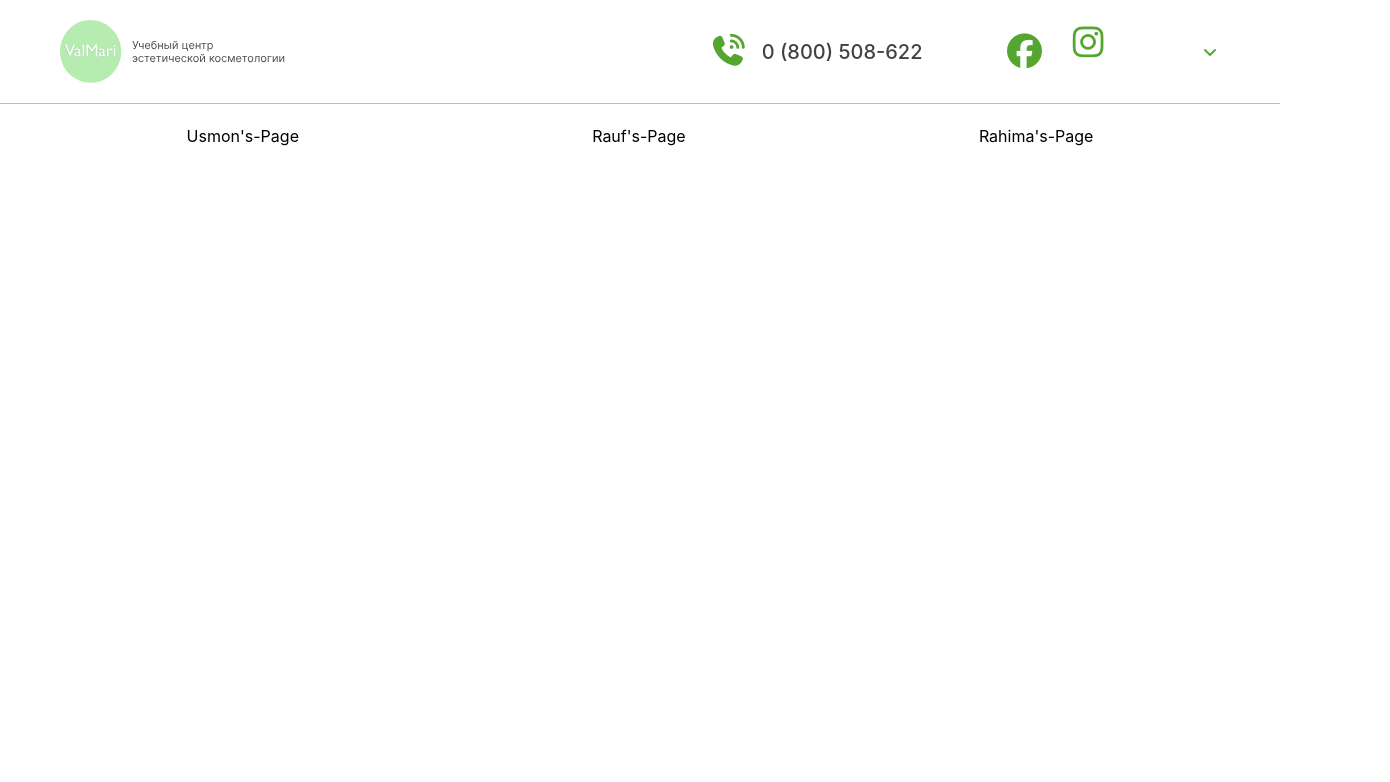
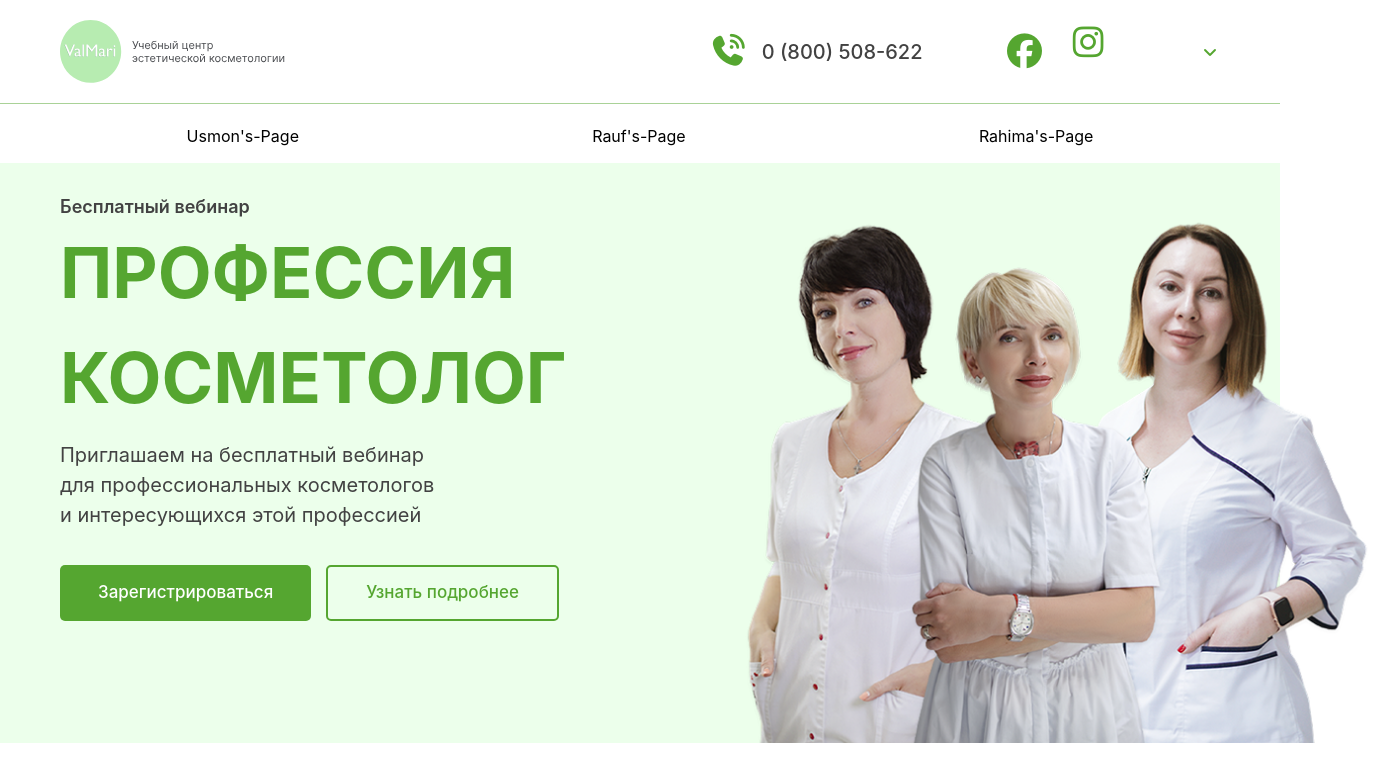
Before and after one commit to usmonnh-hub/ValMari, a website: page index.html in a window 1280 px wide. Shown: the whole page, 1390 px wide, since content can reach past the window. Drawn offline with nearby package versions, Linux system fonts and the light colour scheme; files that its build step writes are made by us from their sources.

Commit message:
section1

```diff
--- a/index.html
+++ b/index.html
@@ -36,5 +36,21 @@
       <a href="src/rahima.html" class="hover:scale-125 transition-all duration-700 hover:rotate-10  active:scale-75 active:duration-400"><p>Rahima's-Page</p></a>
     </div>
   </header>
+  <section class="bg-[#ECFFEB] mt-[15px]">
+    <div class="flex flex-col lg:max-w-[1200px] lg:m-auto lg:flex lg:flex-row">
+      <div>
+        <p class="text-[#424242] text-[18px] font-[600] mt-[30px] ml-[20px]">Бесплатный вебинар</p>
+        <h1 class="text-[50px] ml-[20px] font-[650] text-[#55A630] lg:text-[70px]">ПРОФЕССИЯ <br> КОСМЕТОЛОГ</h1>
+        <p class="text-[#424242] text-[18px] font-[400] mt-[10px] ml-[20px] lg:text-[20px]">Приглашаем на бесплатный вебинар <br> для профессиональных косметологов <br> и интересующихся этой профессией</p>
+        <div class="flex-col flex gap-[15px] ml-[20px] mt-[35px] w-[85%] lg:flex lg:flex-row lg:w-full">
+          <button class="lg:px-[38px] py-[13px] lg:text-[17px]  bg-[#55A630] text-[#fff] py-[12px] text-[14px] px-[14px] font-[500] rounded-[5px]">Зарегистрироваться</button>
+          <button class="lg:px-[38px] py-[13px] lg:text-[17px]  bg-transparent border-2 border-[#55A630]  text-[#55a630] py-[12px] text-[14px] px-[14px] font-[500] rounded-[5px]">Узнать подробнее</button>
+        </div>
+      </div>
+      <div>
+        <img src="src/U3mon-images/12332 (8) 1.png" alt="" class="mt-[30px] lg:ml-[150px]">
+      </div>
+    </div>
+  </section>
 </body>
 </html>
```
Also changed, not shown: src/U3mon-images/12332 (8) 1.png (added).
